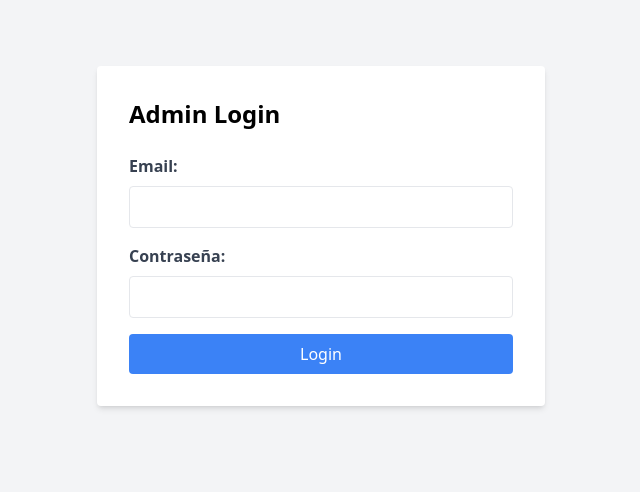
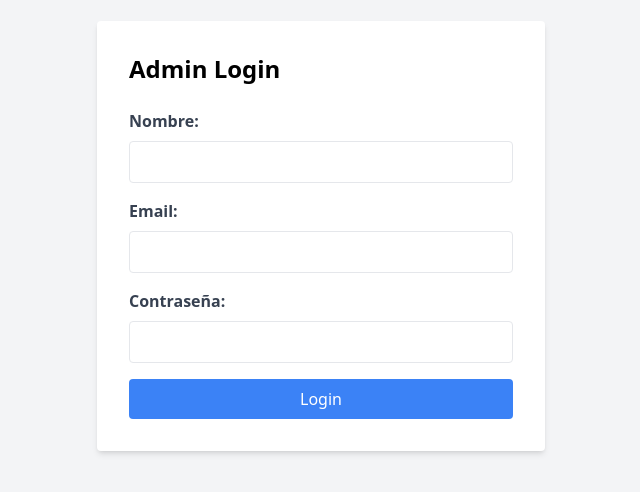
Before and after one commit to AndresGiudice/vercel-integration, a Next.js app: page /createUser in a window 1280 px wide. Shown: the part 164-656 px from the top of the page, without its empty margins (319-959 px from the left). Built offline with nearby package versions, Linux system fonts and the light colour scheme.

Commit message:
add name admin in createUser

```diff
--- a/pages/api/loginAdmin.js
+++ b/pages/api/loginAdmin.js
@@ -3,7 +3,7 @@ import bcrypt from 'bcryptjs';
 
 export default async function handler(request, response) {
   if (request.method === 'POST') {
-    const { adminEmail, adminPassword } = request.body;
+    const { adminName, adminEmail, adminPassword } = request.body;
 
     try {
       const client = await clientPromise;
@@ -11,7 +11,7 @@ export default async function handler(request, response) {
       const collection = db.collection('admin-data');
 
       // Buscar el administrador en la base de datos
-      const admin = await collection.findOne({ email: adminEmail });
+      const admin = await collection.findOne({ email: adminEmail, name: adminName });
 
       if (admin && await bcrypt.compare(adminPassword, admin.password)) {
         response.status(200).json({ success: true, message: 'Login successful' });
--- a/pages/createUser.tsx
+++ b/pages/createUser.tsx
@@ -1,6 +1,7 @@
 import { useState } from 'react';
 
 const CreateUser = () => {
+  const [adminName, setAdminName] = useState('');
   const [adminEmail, setAdminEmail] = useState('');
   const [adminPassword, setAdminPassword] = useState('');
   const [userName, setUserName] = useState('');
@@ -18,7 +19,7 @@ const CreateUser = () => {
       headers: {
         'Content-Type': 'application/json',
       },
-      body: JSON.stringify({ adminEmail, adminPassword }),
+      body: JSON.stringify({ adminName, adminEmail, adminPassword }),
     });
 
     const data = await response.json();
@@ -52,6 +53,17 @@ const CreateUser = () => {
           <>
             <h1 className="text-2xl font-bold mb-6">Admin Login</h1>
             <form onSubmit={handleAdminLogin}>
+              <div className="mb-4">
+                <label htmlFor="adminName" className="block text-gray-700 font-bold mb-2">Nombre:</label>
+                <input
+                  type="text"
+                  id="adminName"
+                  value={adminName}
+                  onChange={(e) => setAdminName(e.target.value)}
+                  required
+                  className="w-full px-3 py-2 border rounded"
+                />
+              </div>
               <div className="mb-4">
                 <label htmlFor="adminEmail" className="block text-gray-700 font-bold mb-2">Email:</label>
                 <input
```
